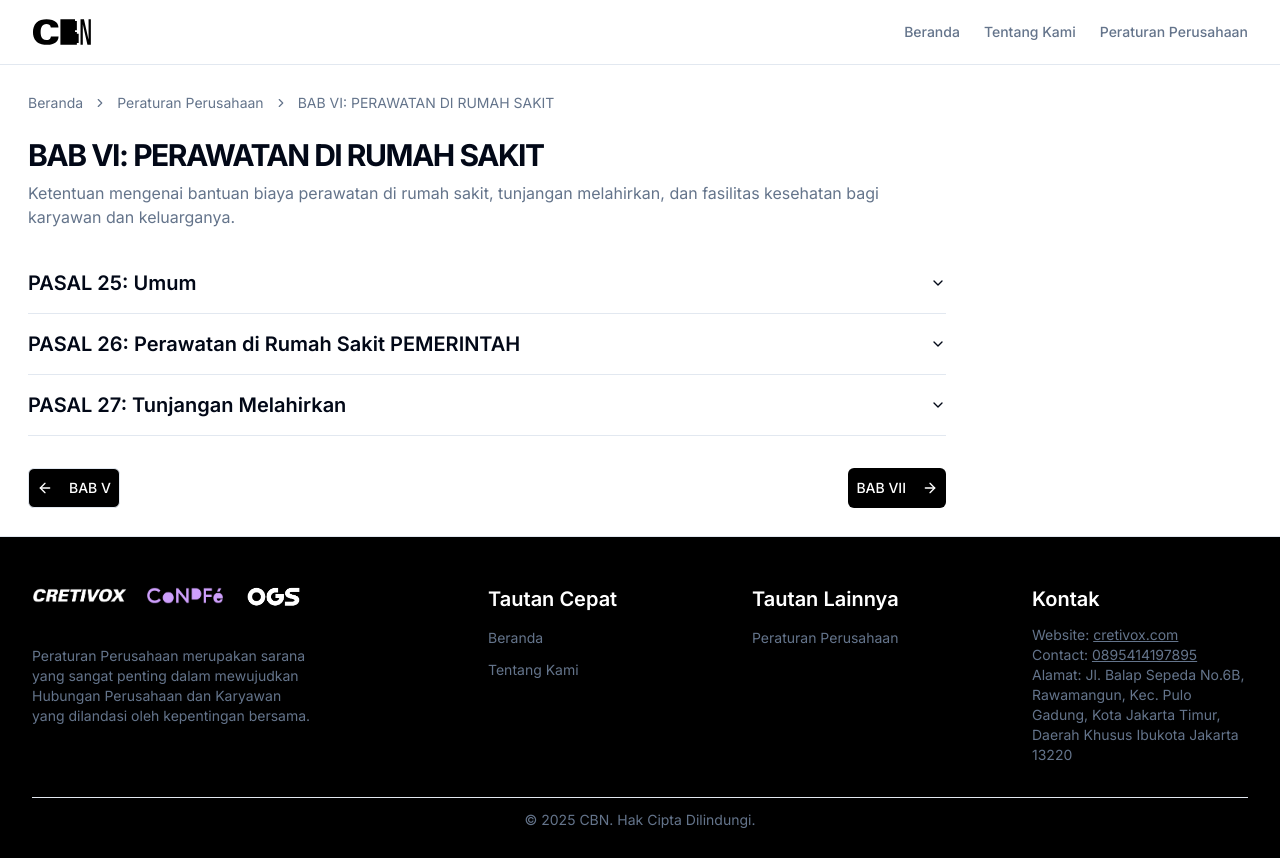
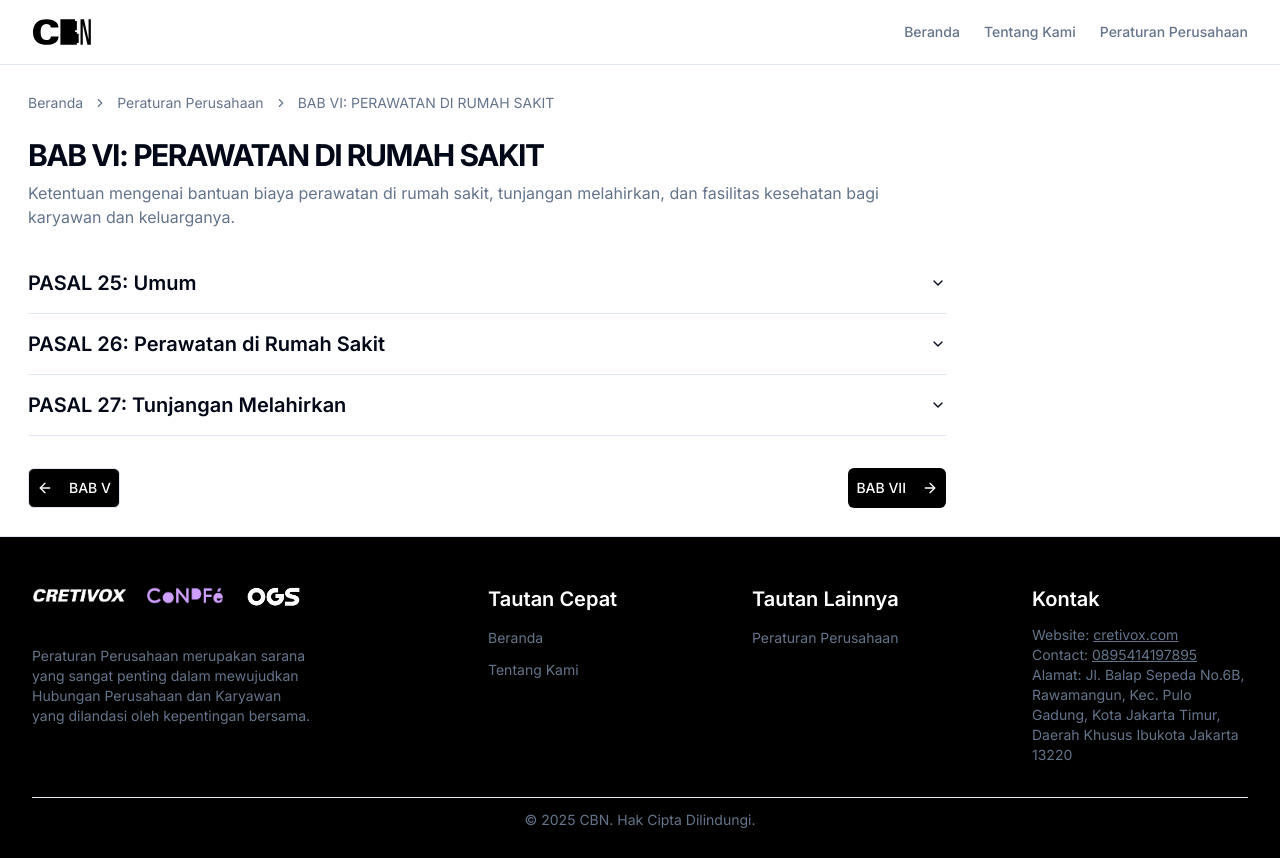
Before and after one commit to cretivoxstaging/PP-CBN, a Next.js app: page /peraturan/bab-6 in a window 1280 px wide. Built offline with nearby package versions, Linux system fonts and the light colour scheme.

Commit message:
Update page.tsx

```diff
--- a/app/peraturan/bab-6/page.tsx
+++ b/app/peraturan/bab-6/page.tsx
@@ -1,9 +1,7 @@
 "use client"
 
 import React from "react"
-
 import type { ReactElement } from "react"
-
 import { useEffect, useRef } from "react"
 import { useSearchParams } from "next/navigation"
 import Link from "next/link"
@@ -255,7 +253,7 @@ export default function BabEnam(): ReactElement {
               <div ref={pasal26Ref}>
                 <AccordionItem value="pasal-26" id="pasal-26">
                   <AccordionTrigger className="text-lg md:text-xl text-left font-semibold">
-                    PASAL 26: Perawatan di Rumah Sakit PEMERINTAH
+                    PASAL 26: Perawatan di Rumah Sakit
                   </AccordionTrigger>
                   <AccordionContent className="space-y-4 pt-4">
                     <ol className="list-decimal pl-6 sm:pl-8 md:pl-10 space-y-2">
```
